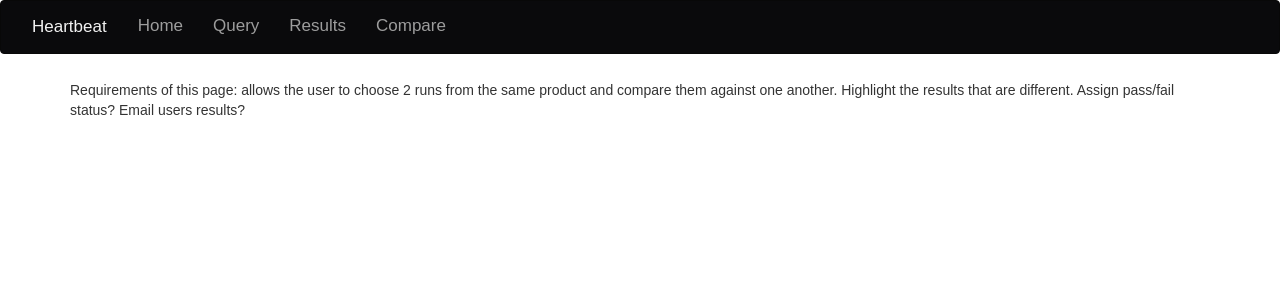
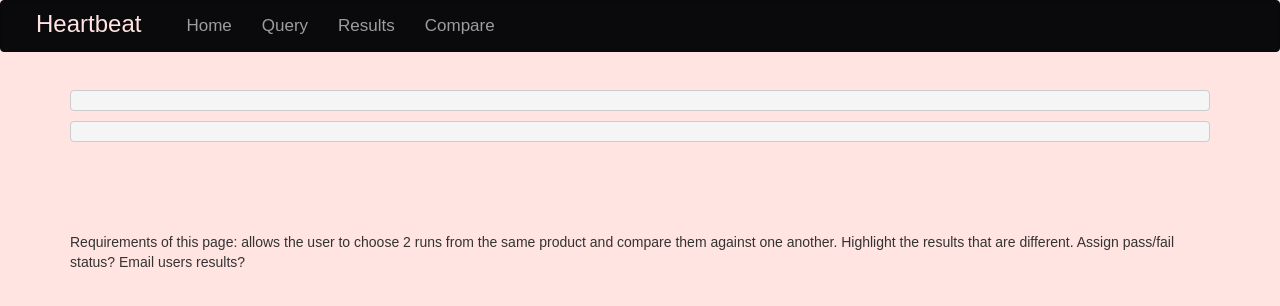
Before and after one commit to meganpetroski/cs50_final, a Flask app: page /compare in a window 1280 px wide. Shown: the top 306 px of the page. Run offline with Flask 2, Linux system fonts and the light colour scheme; some libraries are stand-ins or nearby versions.

Commit message:
added in result page and tweaked formatting on Home a bit

```diff
--- a/application.py
+++ b/application.py
@@ -24,6 +24,12 @@ def index():
 
 @app.route("/compare")
 def compare():
+    # Read files
+    # if not request.files["file1"] or not request.files["file2"]:
+    #     abort(400, "missing file")
+    # try:
+    #     file1 = request.files["file1"].read().decode("utf-8")
+    #     file2 = request.files["file2"].read().decode("utf-8")
 
     return render_template("compare.html")
 
@@ -31,3 +37,8 @@ def compare():
 def query():
 
     return render_template("query.html")
+
+@app.route("/result")
+def resul():
+
+    return render_template("result.html")
--- a/templates/compare.html
+++ b/templates/compare.html
@@ -6,7 +6,16 @@
 
 {% block main %}
     <p>
-
+        <br>
+        <br>
+        <br>
+        <br>
+    <div class="col-6">
+        <pre>{{ file1 | safe }}</pre>
+    </div>
+    <div class="col-6">
+        <pre>{{ file2 | safe }}</pre>
+    </div>
         <br>
         <br>
         <br>
--- a/templates/layout.html
+++ b/templates/layout.html
@@ -9,9 +9,11 @@
   <script src="https://maxcdn.bootstrapcdn.com/bootstrap/3.3.7/js/bootstrap.min.js"></script>
 
 <style>
+
 body {
   margin: 0;
   font-family: Arial, Helvetica, sans-serif;
+  background-color: mistyrose;
 }
 
 .navbar {
@@ -32,6 +34,10 @@ body {
   font-size: 17px;
 }
 
+h1 {
+    color: navy;
+    margin-left: 20px;
+}
 </style>
 
 </head>
@@ -39,10 +45,10 @@ body {
 <nav class="navbar navbar-inverse">
     <div class="container-fluid">
         <div class="navbar-header">
-             <a>Heartbeat</a>
+             <h3 style="color:mistyrose;margin-left:20px;margin-top:10px;">Heartbeat</h1>
     </div>
         <ul class="nav navbar-nav">
-          <li><a class="nav-link" href="/">Home</a></li>
+          <li><a class="nav-link" style="margin-left:30px;" href="/">Home</a></li>
           <li><a class="nav-link" href="/query">Query</a></li>
           <li><a class="nav-link" href="/result">Results</a></li>
           <li><a class="nav-link" href="/compare">Compare</a></li>
```
Also changed, not shown: resources.txt (+8 -0 lines), templates/result.html (added, +16 -0 lines).
